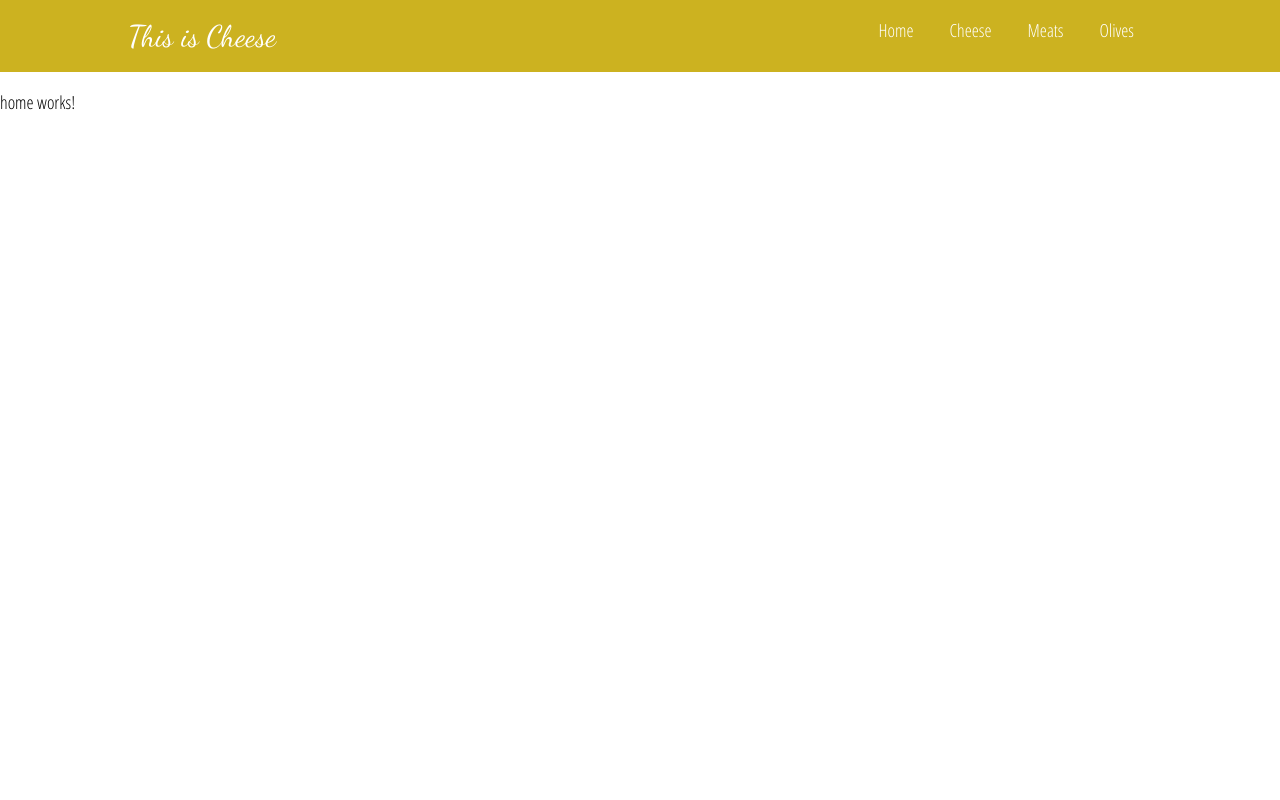
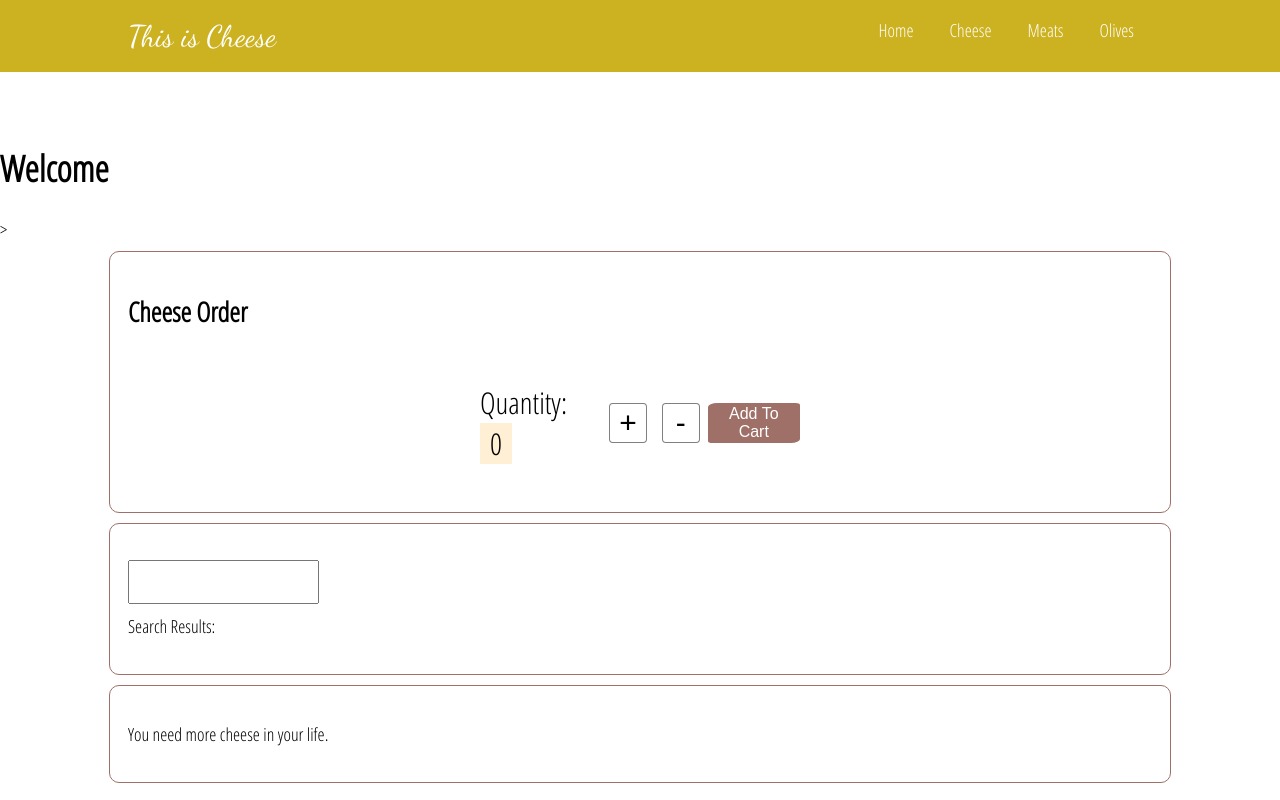
Before and after one commit to sandramkimball/AngularPractice, an Angular app in the folder angularsite/: page / in a window 1280 px wide. Built offline with nearby package versions, Linux system fonts and the light colour scheme.

Commit message:
played around with new techniques on home

```diff
--- a/angularsite/src/app/app.component.html
+++ b/angularsite/src/app/app.component.html
@@ -4,8 +4,8 @@
     <nav>
       <ul>
         <li><a href="#" routerLink="/">Home</a></li>
-        <li><a href="/cheese" routerLink="/">Cheese</a></li>
-        <li><a href="/meats" routerLink="/">Meats</a></li>
+        <li><a href="cheese" routerLink="/">Cheese</a></li>
+        <li><a href="meats" routerLink="/">Meats</a></li>
         <li><a href="#" routerLink="/">Olives</a></li>
       </ul>
     </nav>
--- a/angularsite/src/app/app.module.ts
+++ b/angularsite/src/app/app.module.ts
@@ -6,6 +6,7 @@ import { AppComponent } from './app.component';
 import { HomeComponent } from './home/home.component';
 import { CheeseComponent } from './cheese/cheese.component';
 import { MeatsComponent } from './meats/meats.component';
+import { FormsModule } from '@angular/forms'
 
 @NgModule({
   declarations: [
@@ -16,7 +17,8 @@ import { MeatsComponent } from './meats/meats.component';
   ],
   imports: [
     BrowserModule,
-    AppRoutingModule
+    AppRoutingModule,
+    FormsModule
   ],
   providers: [],
   bootstrap: [AppComponent]
--- a/angularsite/src/app/home/home.component.html
+++ b/angularsite/src/app/home/home.component.html
@@ -1 +1,28 @@
-<p>home works!</p>
+<h1>Welcome</h1>>
+
+<div class="welcome-container">
+    <h2>Cheese Order</h2>
+    <div class='quantity-box'>
+        <p>Quantity: <span>{{ clickCounter}}</span> </p>
+        <button (click)="addClick()">+</button>
+        <button (click)="subtractClick()">-</button>
+        <button >Add To Cart</button>
+    </div>
+</div>
+
+<div class="welcome-container">
+    <p>
+        <input type="text" [(ngModel)]="searchTerm">
+        <br>
+        Search Results: <strong> {{searchTerm}} </strong>
+    </p>
+</div>
+
+<div class="welcome-container" [ngClass]="setClasses()">
+    <ng-template [ngIf]="clickCounter > 10" [ngIfElse]="none">
+        <p> Those are rookie numbers, man!</p>
+    </ng-template>
+    <ng-template #none>
+        <p>You need more cheese in your life.</p>
+    </ng-template>
+</div>
--- a/angularsite/src/app/home/home.component.scss
+++ b/angularsite/src/app/home/home.component.scss
@@ -0,0 +1,61 @@
+@import '../../styles.scss';
+
+.welcome-container{
+    margin: 10px auto;
+    width: 80%;
+    border: 1px solid $secondary;
+    border-radius: 10px;
+    padding: 1em;
+
+}
+.quantity-box{
+    display: flex;
+    align-items: center;
+    margin: 0 auto;
+    font-size: 30px;
+    width: 25vw;
+}
+
+input{
+    padding: 5px;
+    height: 30px;
+    margin-bottom: 10px;
+}
+
+span{
+    background-color: papayawhip;
+    padding: 0 10px;
+}
+
+button{
+    cursor: pointer;
+    background: #fff;
+    border: 1px solid gray;
+    border-radius: 10%;
+    font-size: 30px;
+    font-weight: 500;
+    height: 40px;
+    width: 40px;
+    margin-left: .5em;
+    &:hover{
+        color: lighten(#000, 30%);
+    }
+}
+button:nth-child(4){
+    width: 100px;
+    font-size: 16px;
+    border-radius: 10% 5%;
+    border: none;
+    color: #fff;
+    background-color: $secondary;
+    &:hover{
+        background-color: lighten($secondary, 5%)
+    }
+}
+
+.active{
+    background-color: $primary;
+}
+.crazy{
+    background-color: rgb(33, 2, 170);
+}
--- a/angularsite/src/app/home/home.component.ts
+++ b/angularsite/src/app/home/home.component.ts
@@ -7,9 +7,28 @@ import { Component, OnInit } from '@angular/core';
 })
 export class HomeComponent implements OnInit {
 
+  clickCounter: number = 0;
+  searchTerm: string = '';
+
   constructor() { }
 
   ngOnInit(): void {
   }
 
+  addClick(){
+    this.clickCounter += 1;
+  }
+
+  subtractClick(){
+    this.clickCounter -= 1;
+  }
+
+  setClasses(){
+    let myClasses = {
+      active: this.clickCounter > 10,
+      crazy: this.clickCounter > 20,
+    }
+    return myClasses;
+  }
+
 }
```
